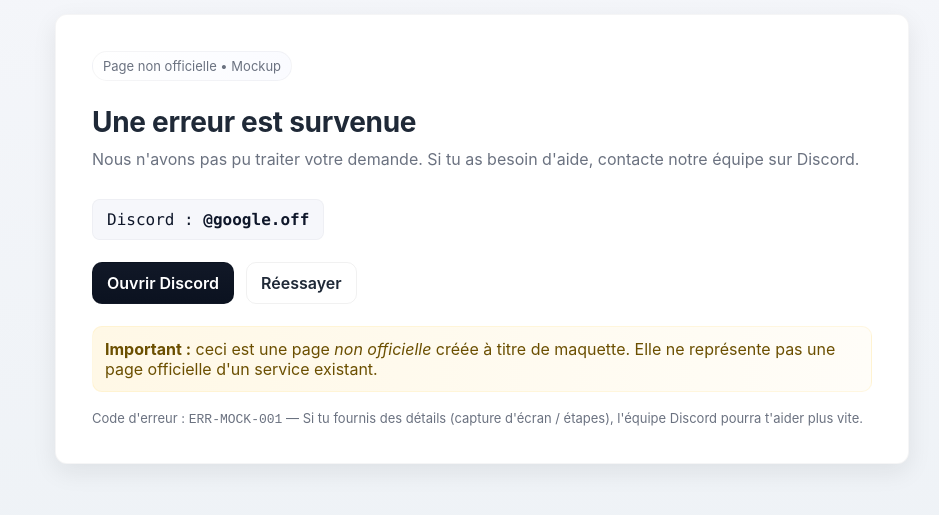
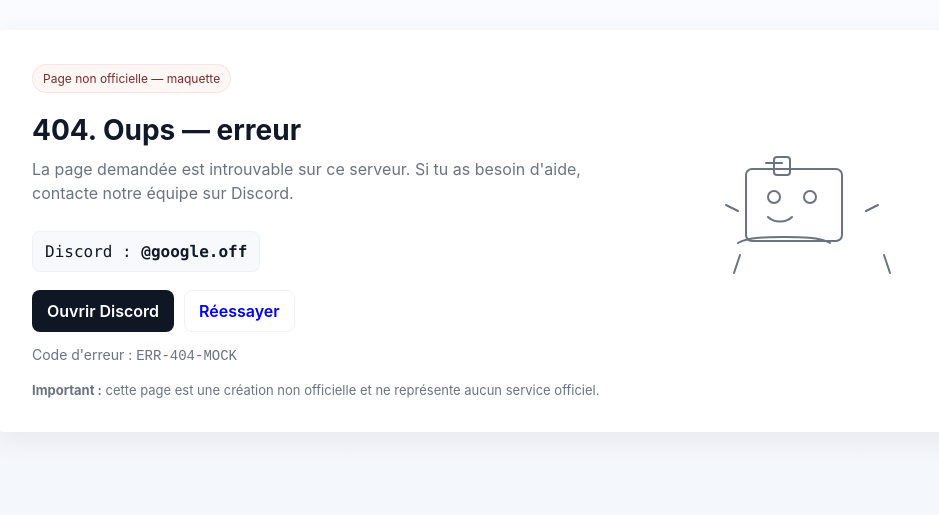
Before and after one commit to roblax30/Gaaglo.github.io, a plain HTML site: page index.html in a window 1280 px wide. Shown: the part 209-724 px from the top of the page, without its empty margins (158-1097 px from the left). Drawn offline with Linux system fonts and the light colour scheme.

Commit message:
Update index.html

```diff
--- a/index.html
+++ b/index.html
@@ -3,68 +3,73 @@
 <head>
   <meta charset="utf-8" />
   <meta name="viewport" content="width=device-width,initial-scale=1" />
-  <title>Erreur — Contact</title>
+  <title>404 — Erreur</title>
   <style>
-    /* Style simple, propre et non associé à aucune marque */
     :root{
-      --bg:#f6f7fb;
-      --card:#ffffff;
+      --bg: #ffffff;
       --muted:#6b7280;
-      --accent:#1f2937;
-      --shadow: 0 8px 24px rgba(20,20,30,0.08);
-      --glass: rgba(255,255,255,0.6);
-      font-family: Inter, ui-sans-serif, system-ui, -apple-system, "Segoe UI", Roboto, "Helvetica Neue", Arial;
+      --title:#111827;
+      font-family: Inter, ui-sans-serif, system-ui, -apple-system, "Segoe UI", Roboto, Arial, "Helvetica Neue", sans-serif;
     }
-    html,body{height:100%;margin:0;background:linear-gradient(180deg,#f6f7fb 0%, #eef2f6 100%);color:var(--accent)}
-    .wrap{min-height:100%;display:flex;align-items:center;justify-content:center;padding:48px}
-    .card{
-      width:100%;max-width:780px;background:var(--card);border-radius:12px;padding:36px;box-shadow:var(--shadow);border:1px solid rgba(20,20,30,0.04);
-    }
-    .badge{
-      display:inline-block;padding:6px 10px;border-radius:999px;font-size:13px;background:linear-gradient(90deg,#fff,#fafbff);border:1px solid rgba(20,20,30,0.04);color:var(--muted);
-      margin-bottom:18px;
-    }
-    h1{margin:6px 0 8px;font-size:28px;letter-spacing:-0.3px}
-    p.lead{margin:0 0 18px;color:var(--muted);line-height:1.5}
-    .code{
-      display:inline-block;background:var(--bg);padding:10px 14px;border-radius:8px;font-family:ui-monospace, SFMono-Regular, Menlo, Monaco, "Roboto Mono", monospace;
-      border:1px solid rgba(20,20,30,0.03);color:#0f172a;margin-top:10px;
-    }
-    .actions{display:flex;gap:12px;margin-top:22px;flex-wrap:wrap}
-    .btn{
-      display:inline-flex;align-items:center;gap:10px;padding:10px 14px;border-radius:10px;text-decoration:none;font-weight:600;
-      border:1px solid rgba(20,20,30,0.06);
-    }
-    .btn-primary{background:linear-gradient(180deg,#111827,#0b1220);color:#fff}
-    .btn-ghost{background:transparent;color:var(--accent)}
-    .notice{margin-top:22px;padding:12px;border-radius:10px;background:linear-gradient(90deg,#fff8e6,#fffdf8);border:1px solid rgba(250,200,60,0.12);color:#6b4f00}
+    html,body{height:100%;margin:0;background:linear-gradient(180deg,#fbfdff 0%,#f3f6fb 100%);color:var(--title)}
+    .container{min-height:100%;display:flex;align-items:center;justify-content:center;padding:40px}
+    .card{width:100%;max-width:900px;background:var(--bg);border-radius:8px;padding:34px 36px;box-shadow:0 10px 30px rgba(16,24,40,0.06);display:flex;gap:28px;align-items:center}
+    .left{flex:1;min-width:260px}
+    .badge{display:inline-block;padding:6px 10px;border-radius:999px;font-size:12px;background:#fff6f6;color:#7a2b2b;border:1px solid rgba(122,43,43,0.08);margin-bottom:14px}
+    h1{font-size:28px;margin:6px 0 10px}
+    p.lead{margin:0 0 14px;color:var(--muted);line-height:1.5}
+    .details{margin-top:8px;color:var(--muted);font-size:14px}
+    .code{display:inline-block;margin-top:12px;padding:10px 12px;border-radius:8px;background:#f7f9fc;font-family:ui-monospace, SFMono-Regular, Menlo, Monaco, "Roboto Mono", monospace;border:1px solid rgba(16,24,40,0.03)}
+    .right{width:260px;display:flex;align-items:center;justify-content:center}
     footer{margin-top:18px;color:var(--muted);font-size:13px}
-    @media (max-width:520px){.card{padding:20px}}
+    .actions{margin-top:18px;display:flex;gap:10px;flex-wrap:wrap}
+    .btn{padding:10px 14px;border-radius:8px;text-decoration:none;border:1px solid rgba(16,24,40,0.06);font-weight:600}
+    .btn-primary{background:#0f1724;color:#fff}
+    @media (max-width:720px){.card{flex-direction:column}.right{width:100%}}
   </style>
 </head>
 <body>
-  <div class="wrap">
+  <div class="container">
     <main class="card" role="main" aria-labelledby="title">
-      <span class="badge">Page non officielle • Mockup</span>
-      <h1 id="title">Une erreur est survenue</h1>
-      <p class="lead">Nous n'avons pas pu traiter votre demande. Si tu as besoin d'aide, contacte notre équipe sur Discord.</p>
+      <div class="left">
+        <span class="badge">Page non officielle — maquette</span>
+        <h1 id="title">404. Oups — erreur</h1>
+        <p class="lead">La page demandée est introuvable sur ce serveur. Si tu as besoin d'aide, contacte notre équipe sur Discord.</p>
 
-      <div>
         <div class="code" aria-hidden="true">Discord : <strong>@google.off</strong></div>
+
+        <div class="actions" role="group" aria-label="Actions">
+          <a class="btn btn-primary" href="https://discord.com" target="_blank" rel="noopener">Ouvrir Discord</a>
+          <a class="btn" href="#" onclick="location.reload();return false;">Réessayer</a>
+        </div>
+
+        <div class="details">
+          <p>Code d'erreur : <span style="font-family:monospace">ERR-404-MOCK</span></p>
+          <footer>
+            <strong>Important :</strong> cette page est une création non officielle et ne représente aucun service officiel.
+          </footer>
+        </div>
       </div>
 
-      <div class="actions" role="group" aria-label="Actions">
-        <a class="btn btn-primary" href="https://discord.com" target="_blank" rel="noopener">Ouvrir Discord</a>
-        <a class="btn btn-ghost" href="#" onclick="location.reload();return false;">Réessayer</a>
+      <div class="right" aria-hidden="true">
+        <!-- Illustration SVG simple, originale (robot cassé) -->
+        <svg width="200" height="160" viewBox="0 0 200 160" fill="none" xmlns="http://www.w3.org/2000/svg" aria-label="Illustration robot cassé">
+          <rect x="6" y="6" width="188" height="148" rx="8" fill="none" />
+          <g transform="translate(24,8)" stroke="#6b7280" stroke-width="2" fill="none">
+            <rect x="20" y="10" width="96" height="72" rx="6" />
+            <rect x="48" y="-2" width="16" height="18" rx="3" />
+            <circle cx="48" cy="38" r="6" fill="#fff"/>
+            <circle cx="84" cy="38" r="6" fill="#fff"/>
+            <path d="M42 58c6 6 18 6 24 0" stroke-linecap="round"/>
+            <path d="M12 84c10-6 30-6 46-6s36 0 46 6" stroke-linecap="round"/>
+            <line x1="0" y1="46" x2="12" y2="52" stroke-linecap="round"/>
+            <line x1="152" y1="46" x2="140" y2="52" stroke-linecap="round"/>
+            <line x1="40" y1="4" x2="56" y2="4" stroke-linecap="round"/>
+            <path d="M14 96l-6 18" stroke-linecap="round"/>
+            <path d="M158 96l6 18" stroke-linecap="round"/>
+          </g>
+        </svg>
       </div>
-
-      <div class="notice" role="note">
-        <strong>Important :</strong> ceci est une page <em>non officielle</em> créée à titre de maquette. Elle ne représente pas une page officielle d'un service existant.
-      </div>
-
-      <footer>
-        Code d'erreur : <span style="font-family:monospace">ERR-MOCK-001</span> — Si tu fournis des détails (capture d'écran / étapes), l'équipe Discord pourra t'aider plus vite.
-      </footer>
     </main>
   </div>
 </body>
```
